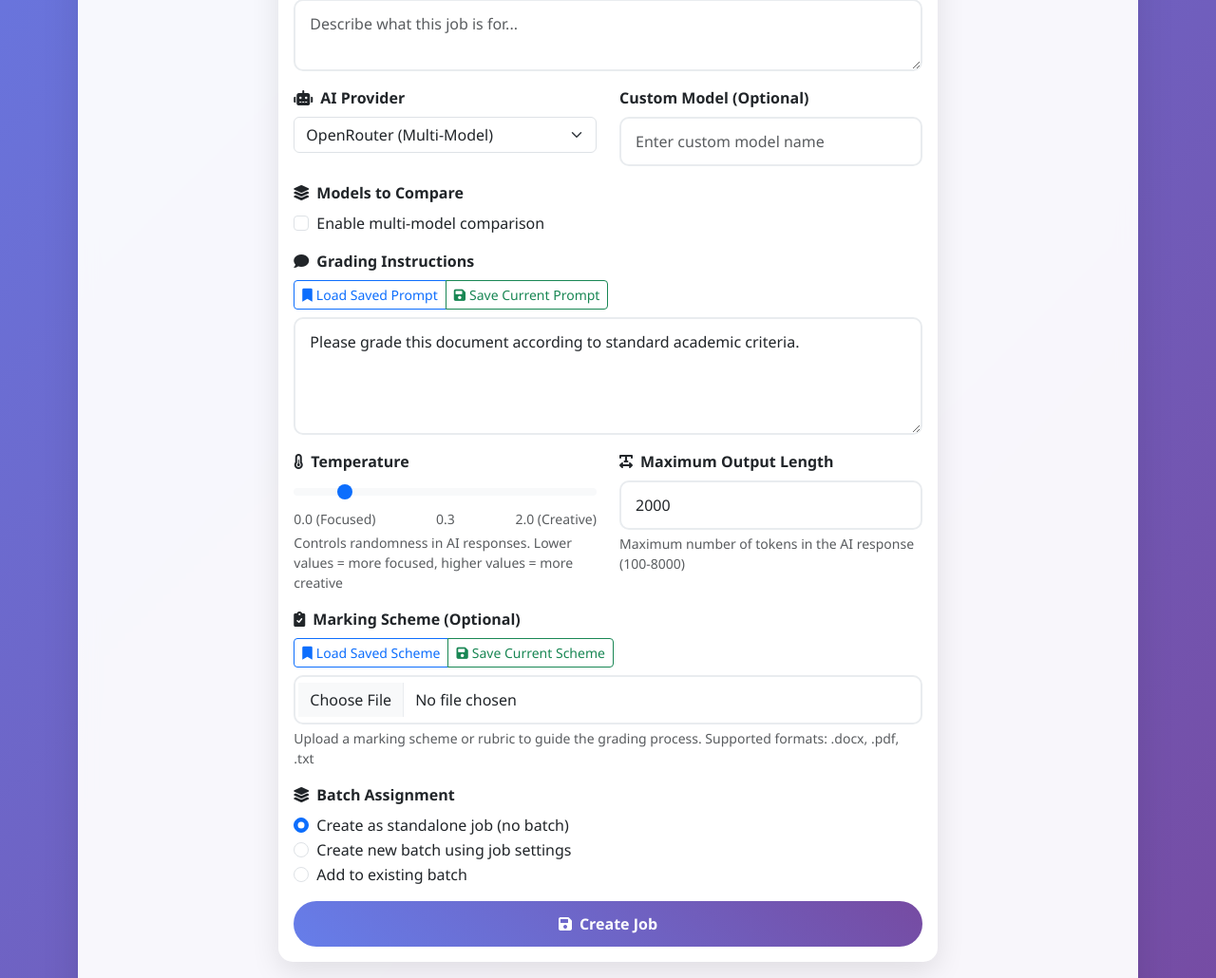
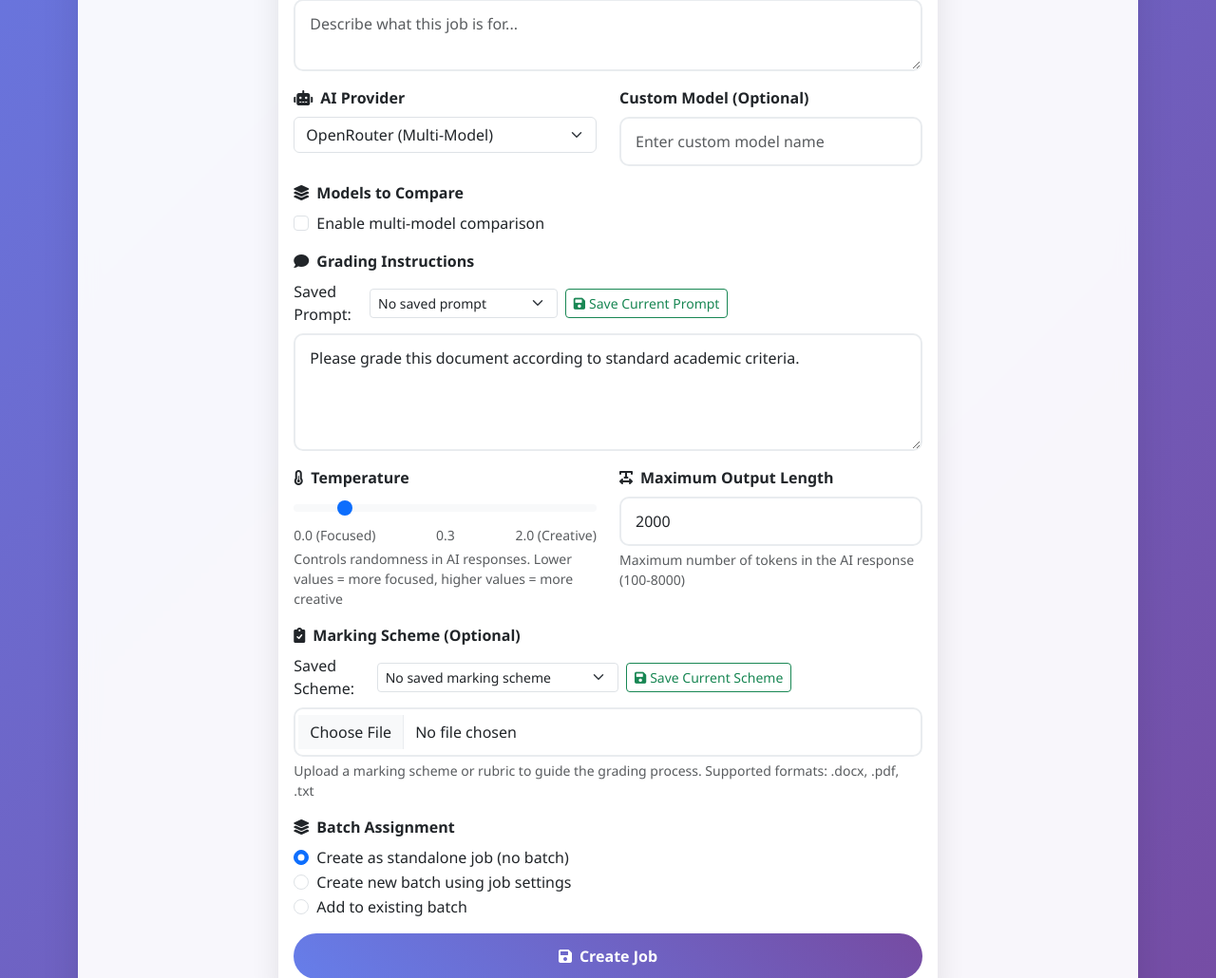
Before and after one commit to mission-deny-the-mission/grading-app, a Flask app: page /bulk_upload in a window 1280 px wide. Shown: the part 563-1593 px from the top of the page at 95% size. Run offline with Flask 3, Linux system fonts and the light colour scheme.

Commit message:
UI improvement

```diff
--- a/templates/bulk_upload.html
+++ b/templates/bulk_upload.html
@@ -179,25 +179,23 @@ content %}
                             <i class="fas fa-comment me-2"></i>Grading
                             Instructions
                         </label>
-                        <div class="mb-2">
-                            <div class="btn-group" role="group">
-                                <button
-                                    type="button"
-                                    class="btn btn-outline-primary btn-sm"
-                                    onclick="loadSavedPrompt()"
-                                >
-                                    <i class="fas fa-bookmark me-1"></i>Load
-                                    Saved Prompt
-                                </button>
+                        <div class="mb-2 d-flex align-items-center gap-2">
+                            <div class="d-flex align-items-center">
+                                <label for="selectSavedPrompt" class="me-2 mb-0">Saved Prompt:</label>
+                                <select class="form-select form-select-sm" id="selectSavedPrompt" style="max-width: 320px;">
+                                    <option value="">No saved prompt</option>
+                                    {% for p in saved_prompts %}
+                                    <option value="{{ p.id }}">{{ p.name }}</option>
+                                    {% endfor %}
+                                </select>
+                            </div>
                             <button
                                 type="button"
                                 class="btn btn-outline-success btn-sm"
                                 onclick="saveCurrentPrompt()"
                             >
-                                    <i class="fas fa-save me-1"></i>Save Current
-                                    Prompt
+                                <i class="fas fa-save me-1"></i>Save Current Prompt
                             </button>
-                            </div>
                         </div>
                         <textarea
                             class="form-control"
@@ -293,25 +291,23 @@ content %}
                             <i class="fas fa-clipboard-check me-2"></i>Marking
                             Scheme (Optional)
                         </label>
-                        <div class="mb-2">
-                            <div class="btn-group" role="group">
-                                <button
-                                    type="button"
-                                    class="btn btn-outline-primary btn-sm"
-                                    onclick="loadSavedMarkingScheme()"
-                                >
-                                    <i class="fas fa-bookmark me-1"></i>Load
-                                    Saved Scheme
-                                </button>
+                        <div class="mb-2 d-flex align-items-center gap-2">
+                            <div class="d-flex align-items-center">
+                                <label for="selectSavedMarkingScheme" class="me-2 mb-0">Saved Scheme:</label>
+                                <select class="form-select form-select-sm" id="selectSavedMarkingScheme" style="max-width: 320px;">
+                                    <option value="">No saved marking scheme</option>
+                                    {% for s in saved_marking_schemes %}
+                                    <option value="{{ s.id }}">{{ s.name }}</option>
+                                    {% endfor %}
+                                </select>
+                            </div>
                             <button
                                 type="button"
                                 class="btn btn-outline-success btn-sm"
                                 onclick="saveCurrentMarkingScheme()"
                             >
-                                    <i class="fas fa-save me-1"></i>Save Current
-                                    Scheme
+                                <i class="fas fa-save me-1"></i>Save Current Scheme
                             </button>
-                            </div>
                         </div>
                         <input
                             type="file"
@@ -975,25 +971,28 @@ content %}
     });
 
     // Saved Configurations Functions
-    function loadSavedPrompt() {
+    // Replace dialog selection with dropdown change handler for saved prompts
+    document.addEventListener('DOMContentLoaded', function() {
         const savedPrompts = {{ saved_prompts|tojson }};
-        if (savedPrompts.length === 0) {
-            alert('No saved prompts available. Please save a prompt first.');
+        const promptSelect = document.getElementById('selectSavedPrompt');
+        if (promptSelect) {
+            promptSelect.addEventListener('change', function() {
+                const selectedId = this.value;
+                if (!selectedId) {
+                    document.getElementById('saved_prompt_id').value = '';
+                    document.getElementById('savedPromptInfo').style.display = 'none';
                     return;
                 }
-
-        const promptNames = savedPrompts.map(p => p.name);
-        const selectedPrompt = prompt('Select a saved prompt:\n\n' + promptNames.map((name, i) => `${i + 1}. ${name}`).join('\n') + '\n\nEnter the number:');
-
-        if (selectedPrompt && !isNaN(selectedPrompt) && selectedPrompt > 0 && selectedPrompt <= savedPrompts.length) {
-            const prompt = savedPrompts[selectedPrompt - 1];
-            document.getElementById('prompt').value = prompt.prompt_text;
-            // Note: saved prompts no longer restore a specific provider or model; provider and model selection are configured per job separately.
-            document.getElementById('saved_prompt_id').value = prompt.id;
-            document.getElementById('savedPromptName').textContent = prompt.name;
+                const selected = savedPrompts.find(p => String(p.id) === String(selectedId));
+                if (selected) {
+                    document.getElementById('prompt').value = selected.prompt_text || '';
+                    document.getElementById('saved_prompt_id').value = selected.id;
+                    document.getElementById('savedPromptName').textContent = selected.name || '';
                     document.getElementById('savedPromptInfo').style.display = 'block';
                 }
+            });
         }
+    });
 
     function saveCurrentPrompt() {
         const promptText = document.getElementById('prompt').value;
@@ -1037,25 +1036,29 @@ content %}
         });
     }
 
-    function loadSavedMarkingScheme() {
+    // Replace dialog selection with dropdown change handler for saved marking schemes
+    document.addEventListener('DOMContentLoaded', function() {
         const savedSchemes = {{ saved_marking_schemes|tojson }};
-        if (savedSchemes.length === 0) {
-            alert('No saved marking schemes available. Please save a marking scheme first.');
+        const schemeSelect = document.getElementById('selectSavedMarkingScheme');
+        if (schemeSelect) {
+            schemeSelect.addEventListener('change', function() {
+                const selectedId = this.value;
+                if (!selectedId) {
+                    document.getElementById('saved_marking_scheme_id').value = '';
+                    document.getElementById('savedSchemeInfo').style.display = 'none';
                     return;
                 }
-
-        const schemeNames = savedSchemes.map(s => s.name);
-        const selectedScheme = prompt('Select a saved marking scheme:\n\n' + schemeNames.map((name, i) => `${i + 1}. ${name}`).join('\n') + '\n\nEnter the number:');
-
-        if (selectedScheme && !isNaN(selectedScheme) && selectedScheme > 0 && selectedScheme <= savedSchemes.length) {
-            const scheme = savedSchemes[selectedScheme - 1];
-            document.getElementById('saved_marking_scheme_id').value = scheme.id;
-            document.getElementById('savedSchemeName').textContent = scheme.name;
+                const selected = savedSchemes.find(s => String(s.id) === String(selectedId));
+                if (selected) {
+                    document.getElementById('saved_marking_scheme_id').value = selected.id;
+                    document.getElementById('savedSchemeName').textContent = selected.name || '';
                     document.getElementById('savedSchemeInfo').style.display = 'block';
                     // Clear the file input since we're using a saved scheme
                     document.getElementById('marking_scheme').value = '';
                 }
+            });
         }
+    });
 
     function saveCurrentMarkingScheme() {
         const fileInput = document.getElementById('marking_scheme');
```
Lines whose indentation alone changed are shown as unchanged.
